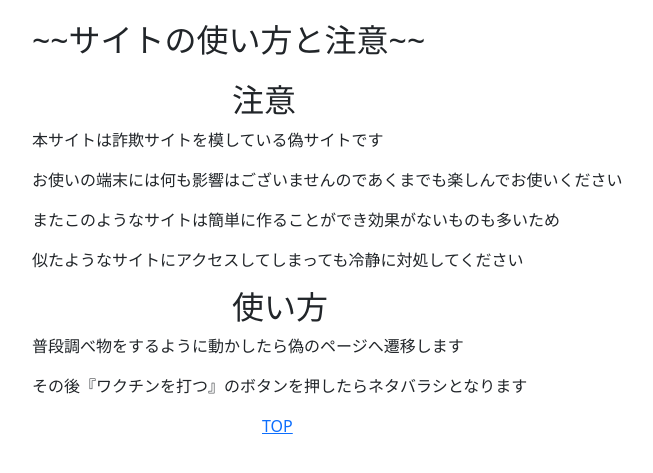
After one commit to nasebanari/dummy, a PHP site: page /description.html in a window 1280 px wide. The commit adds this page. Shown: the top 473 px of the page, without its empty margins (308-961 px from the left). Run offline with PHP 8.4, Linux system fonts and the light colour scheme; some libraries are stand-ins or nearby versions.

Commit message:
ワクチン

```diff
--- a/Doogle.html
+++ b/Doogle.html
@@ -27,7 +27,7 @@
 <div class="L3eUgb" data-hveid="1">
   <div class="o3j99 n1xJcf Ne6nSd">
     <style data-iml="1637422998143">.Ne6nSd{display:flex;align-items:center;padding:6px}a.MV3Tnb{display:inline-block;padding:5px;margin:0 5px;color:red}a.MV3Tnb:first-of-type{margin-left:15px}.LX3sZb{display:inline-block;flex-grow:1}</style>
-<a class="MV3Tnb" href="https://www.bumpofchicken.com/">Geeg1oの使い方</a>
+<a class="MV3Tnb" href="description.html">サイトの使い方</a>
 <a class="gb_f" href="" ping="">ストア</a>
 <div class="LX3sZb">
 <div class="gb_pa gb_Sd gb_Va gb_Hc" id="gb">
--- /dev/null
+++ b/description.html
@@ -0,0 +1,47 @@
+<!doctype html>
+<html class="no-js" lang="">
+
+<head>
+  <meta charset="utf-8">
+  <title>サイトの使い方</title>
+  <meta name="description" content="">
+  <meta name="viewport" content="width=device-width, initial-scale=1">
+
+  <meta property="og:title" content="">
+  <meta property="og:type" content="">
+  <meta property="og:url" content="">
+  <meta property="og:image" content="">
+  <link href="https://use.fontawesome.com/releases/v5.6.1/css/all.css" rel="stylesheet">
+  <!-- CSS only -->
+<link href="https://cdn.jsdelivr.net/npm/bootstrap@5.0.0-beta1/dist/css/bootstrap.min.css" rel="stylesheet" integrity="sha384-giJF6kkoqNQ00vy+HMDP7azOuL0xtbfIcaT9wjKHr8RbDVddVHyTfAAsrekwKmP1" crossorigin="anonymous">
+<link rel="stylesheet" href="https://cdnjs.cloudflare.com/ajax/libs/font-awesome-animation/0.0.10/font-awesome-animation.css" type="text/css" media="all" />
+<script defer src="https://use.fontawesome.com/releases/v5.0.6/js/all.js"></script>
+  <!-- Place favicon.ico in the root directory -->
+
+  <link rel="stylesheet" href="css/normalize.css">
+  <link rel="stylesheet" href="css/main.css">
+  <link rel="stylesheet" href="index.css">
+  <meta name="theme-color" content="#fafafa">
+</head>
+
+<body>
+<div class="mx-auto" style="width: 600px;">
+<div class="description">
+  <h1>~~サイトの使い方と注意~~</h1>
+  <div class="mx-auto" style="width: 200px;">
+  <h2>注意</h2></div>
+  <p>本サイトは詐欺サイトを模している偽サイトです</p>
+  <p>お使いの端末には何も影響はございませんのであくまでも楽しんでお使いください</p>
+  <p>またこのようなサイトは簡単に作ることができ効果がないものも多いため</p>
+  <p>似たようなサイトにアクセスしてしまっても冷静に対処してください</p>
+  <p></p>
+  <p></p>
+  <p></p>
+  <div class="mx-auto" style="width: 200px;">
+  <h2>使い方</h2></div>
+  <p>普段調べ物をするように動かしたら偽のページへ遷移します
+  <p>その後『ワクチンを打つ』のボタンを押したらネタバラシとなります
+  </p></p></div>
+  <a href="Doogle.html"><div class="mx-auto" style="width: 140px;" >TOP</div></a>
+</div>
+</body>
--- a/index.css
+++ b/index.css
@@ -59,3 +59,6 @@
   z-index: 1;
   cursor: pointer;
 }
+.fa-exclamation-triangle{
+  color: yellow;
+}
```
Also changed, not shown: contrivance.js (+8 -10 lines), index.html (+8 -4 lines), vaccine.html (added, +33 -0 lines), 2 other files.
